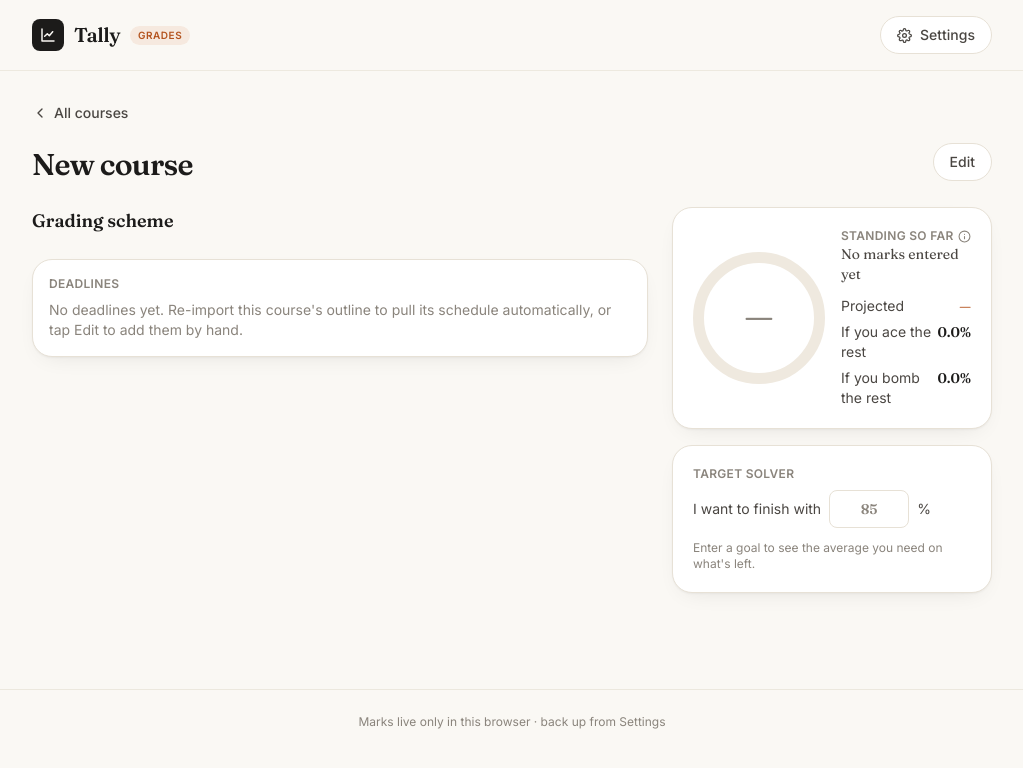
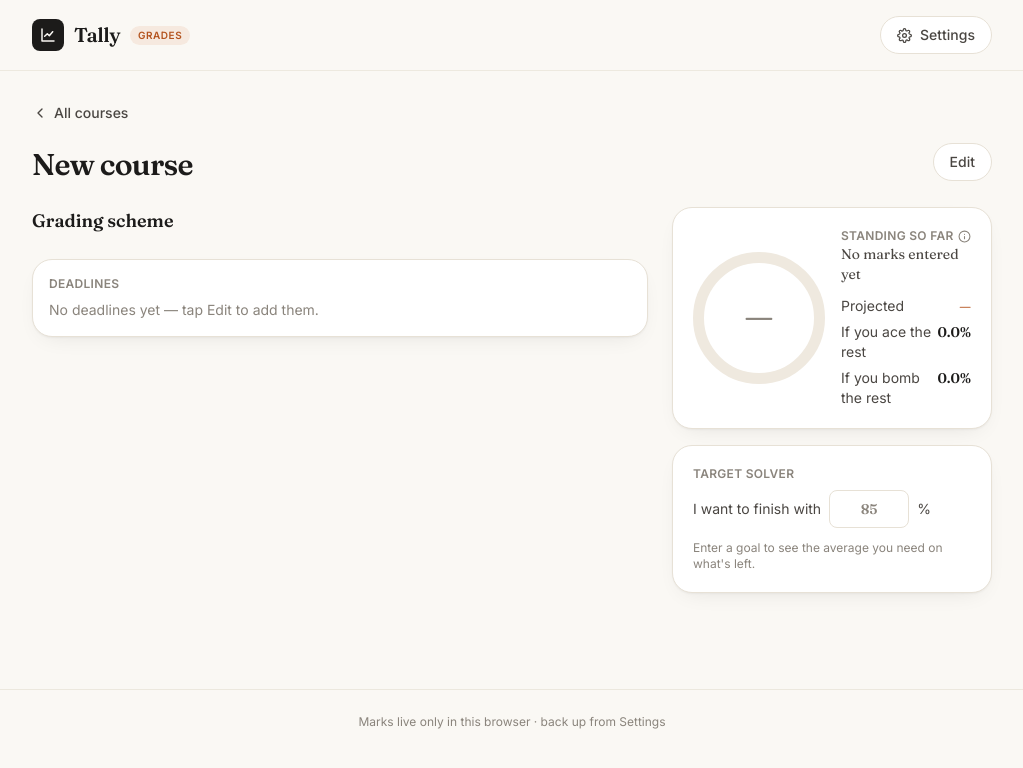
Before and after one commit to phdech04/grade-tracker, a React (Vite) app: page / in a window 1280 px wide. Both pictures are taken after a click on the button "Add manually". Shown: the top 768 px of the page, without its empty margins (128-1151 px from the left). Built offline with nearby package versions, Linux system fonts and the light colour scheme.

Commit message:
fix: drop misleading re-import hint from empty deadlines prompt
Re-import creates a new course rather than updating the current one, so the
prompt now just points to Edit → Add deadline.

```diff
--- a/src/components/DeadlineList.tsx
+++ b/src/components/DeadlineList.tsx
@@ -31,9 +31,7 @@ export function DeadlineList({ events, components, editing, today, onChange }: P
 
       {events.length === 0 ? (
         <p className="text-sm text-ink-faint">
-          {editing
-            ? "No deadlines yet — add one below."
-            : "No deadlines yet. Re-import this course's outline to pull its schedule automatically, or tap Edit to add them by hand."}
+          {editing ? "No deadlines yet — add one below." : "No deadlines yet — tap Edit to add them."}
         </p>
       ) : (
         <ul className="divide-y divide-line/60">
```
